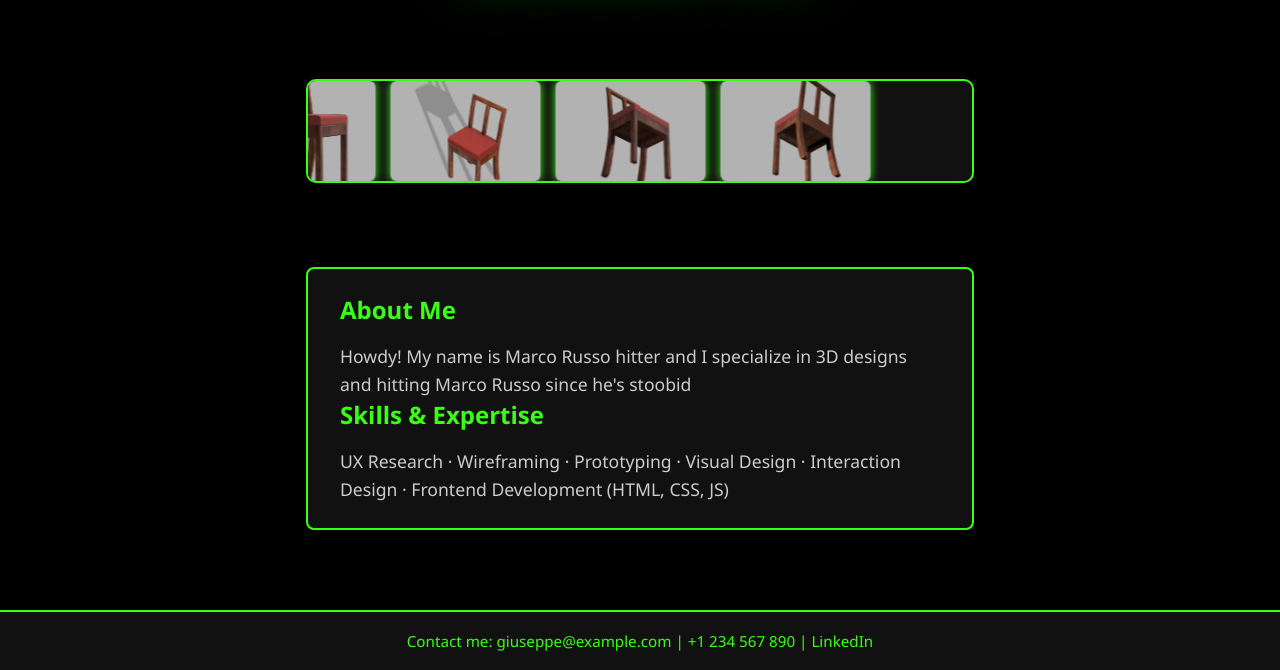
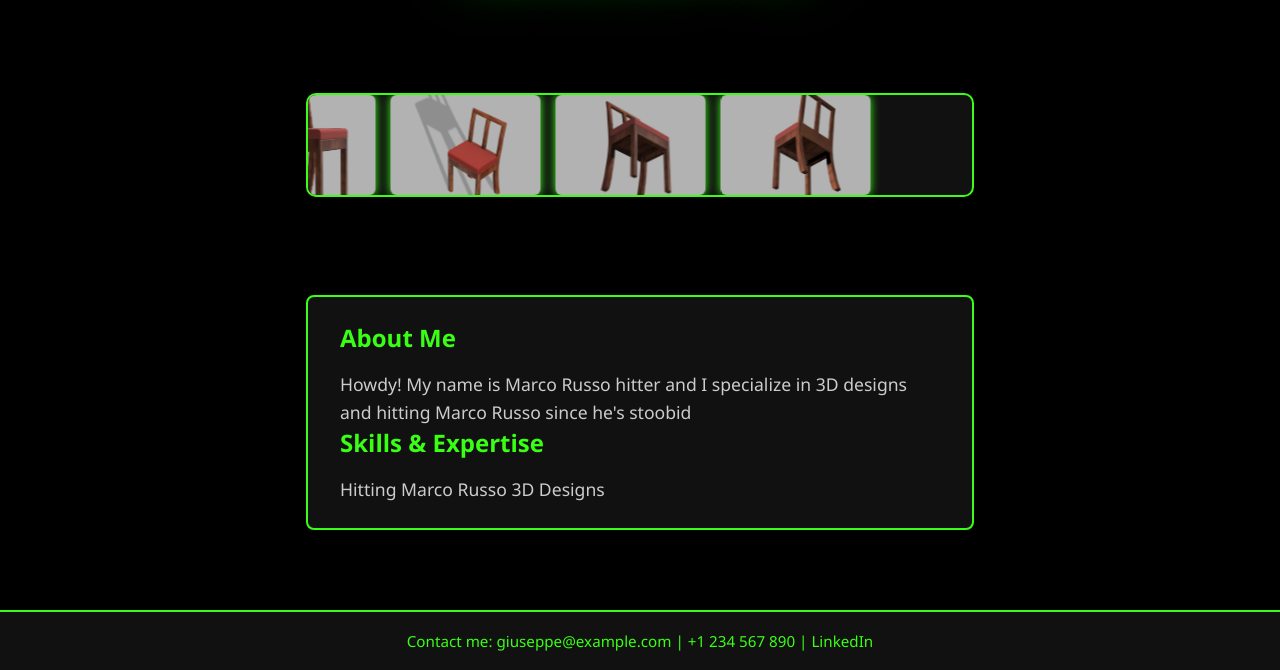
Before and after one commit to giuseppejiang/my_portfolio, a plain HTML site: page index.html in a window 1280 px wide. Shown: the part 130-800 px from the top of the page. Drawn offline with Linux system fonts and the light colour scheme.

Commit message:
Update index.html

```diff
--- a/index.html
+++ b/index.html
@@ -164,7 +164,7 @@
 
       <h2>Skills & Expertise</h2>
       <p>
-        UX Research · Wireframing · Prototyping · Visual Design · Interaction Design · Frontend Development (HTML, CSS, JS)
+        Hitting Marco Russo      3D Designs
       </p>
     </section>
   </div>
```
